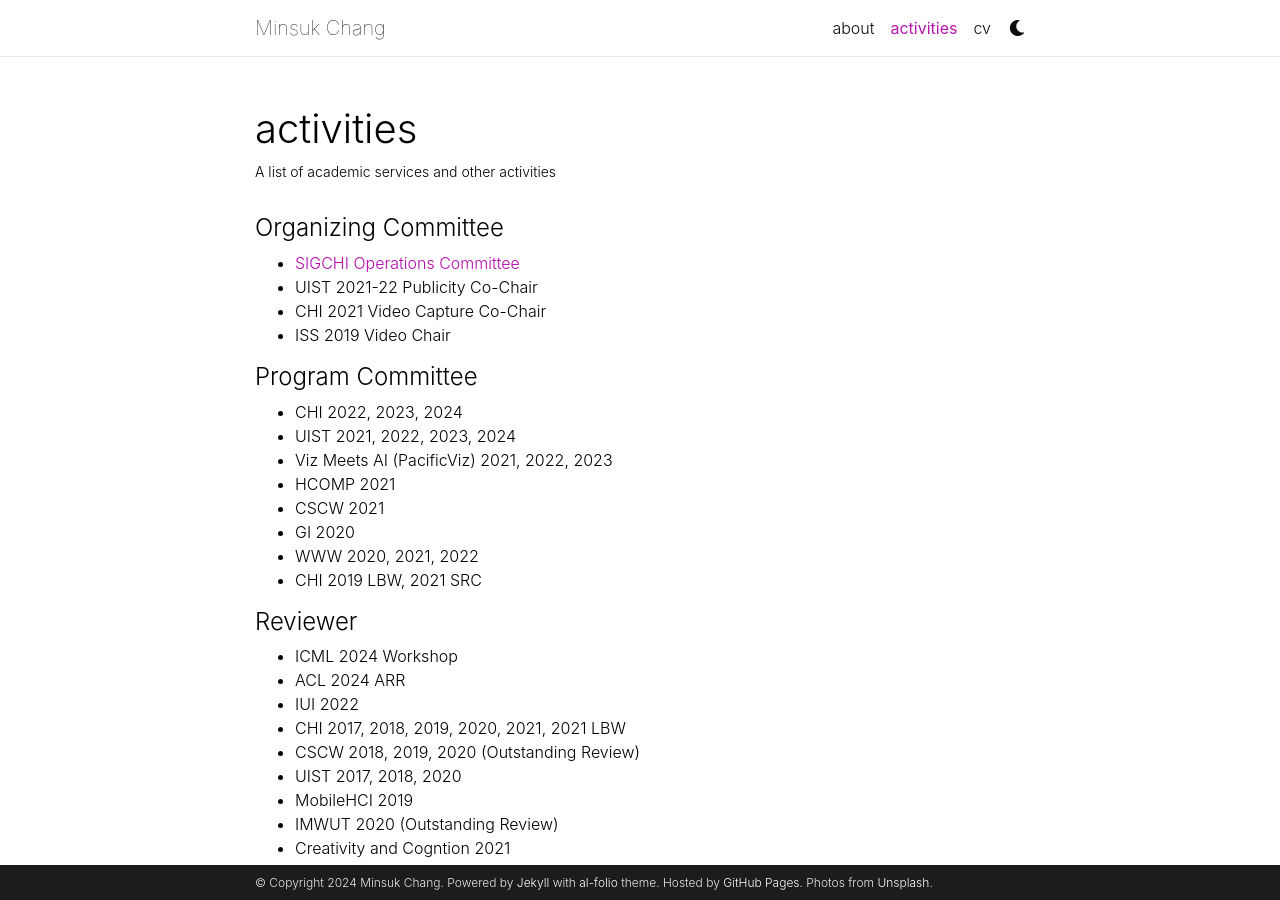
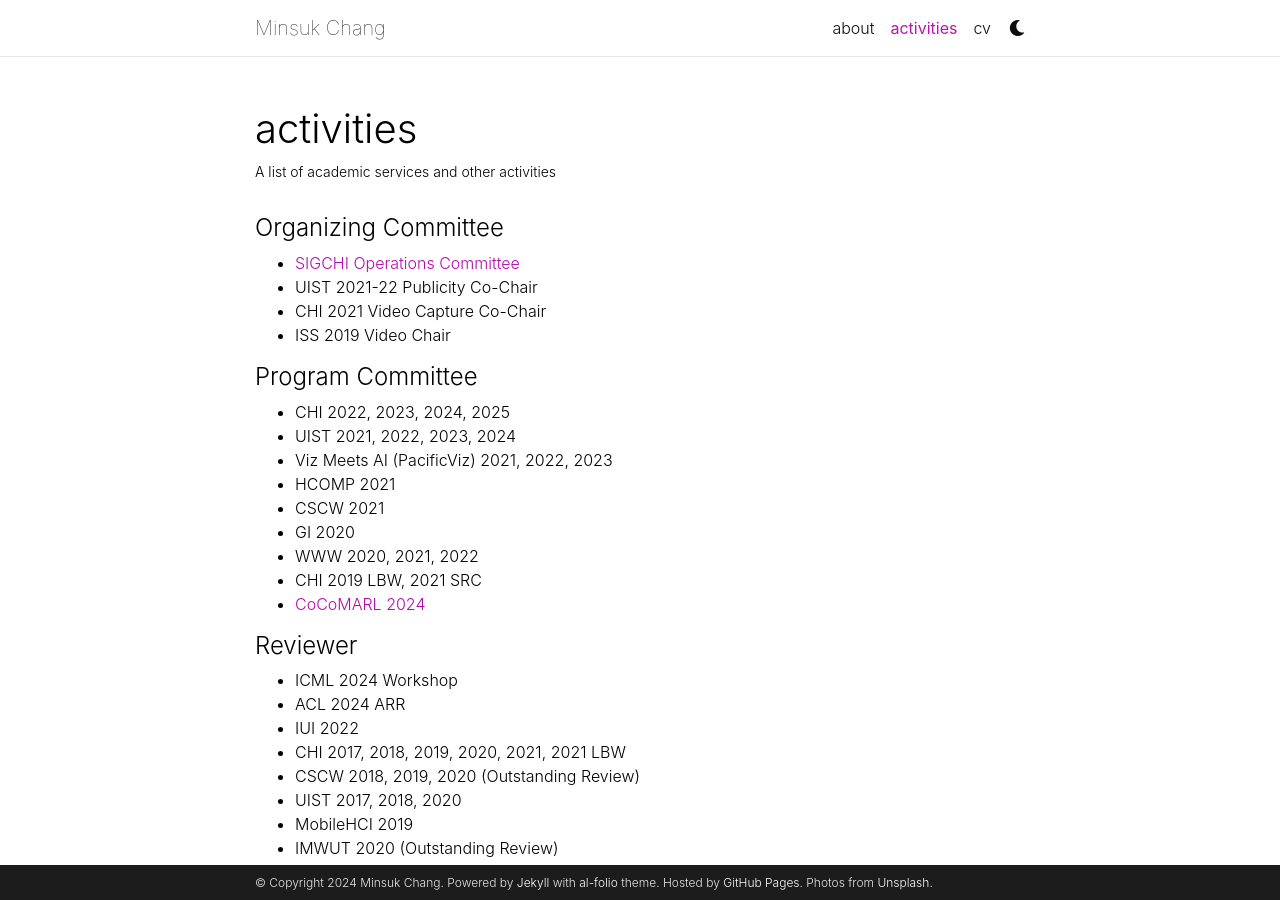
Before and after one commit to minsukchang/minsukchang.github.io, a Jekyll site: the page built from _pages/activities.md, in a window 1280 px wide and 900 px high. Built offline with Jekyll 4.4.1, drawn with Linux system fonts in a browser that asks for light colours; comment, search, counter and statistics services are not loaded; a style sheet for code colours, icons or effects is not loaded.

Commit message:
some activities update

```diff
--- a/_pages/activities.md
+++ b/_pages/activities.md
@@ -18,7 +18,7 @@ horizontal: false
 
 
 #### Program Committee
-- CHI 2022, 2023, 2024
+- CHI 2022, 2023, 2024, 2025
 - UIST 2021, 2022, 2023, 2024
 - Viz Meets AI (PacificViz) 2021, 2022, 2023
 - HCOMP 2021
@@ -26,7 +26,7 @@ horizontal: false
 - GI 2020
 - WWW 2020, 2021, 2022
 - CHI 2019 LBW, 2021 SRC
-
+- [CoCoMARL 2024](https://sites.google.com/view/cocomarl-2024/home)
 
 #### Reviewer
 - ICML 2024 Workshop
```
